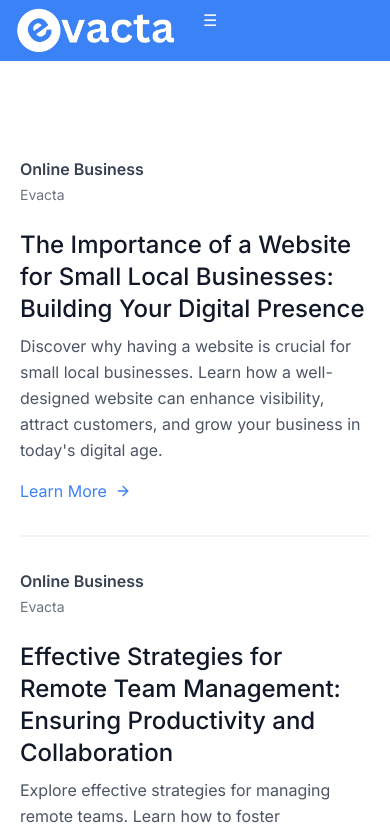
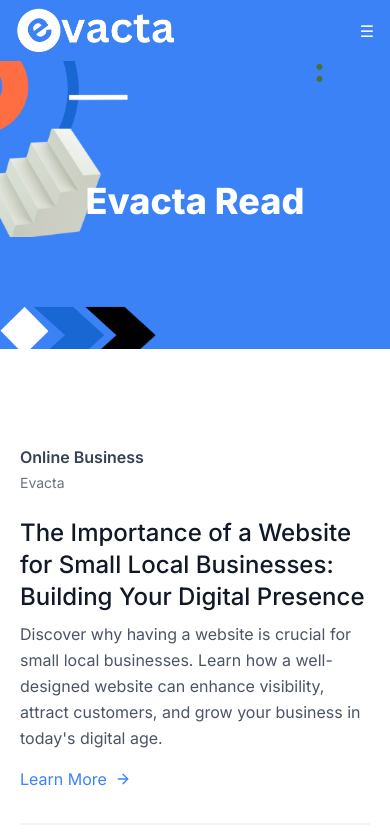
Before and after one commit to itsaniket61/evacta, a Next.js app: page /blog in a window 390 px wide. Shown: the top 834 px of the page. Built offline with nearby package versions, Linux system fonts and the light colour scheme.

Commit message:
Improved Styles for : Navbar and text size

```diff
--- a/app/blog/[slug]/page.jsx
+++ b/app/blog/[slug]/page.jsx
@@ -20,7 +20,7 @@ export default function BlogPage({ params }) {
       >
         <div className='absolute inset-0 bg-black bg-opacity-50'></div>
         <div className='p-4 relative text-center w-full flex flex-col justify-center items-center h-full'>
-          <h1 className='text-white text-4xl font-extrabold'>{post.title}</h1>
+          <h1 className='text-white text-2xl md:text-4xl font-extrabold'>{post.title}</h1>
           <h3 className='mt-2 text-gray-50'>
             <Link href={post.author.href}>
               <i>{post.author.name}</i>
--- a/app/blog/page.jsx
+++ b/app/blog/page.jsx
@@ -9,10 +9,22 @@ export const metadata = {
 
 function Blog() {
   return (
+    <>
+      <div
+        style={{ backgroundImage: "url('/images/Blog Banner.png')" }}
+        className='relative h-72 bg-cover bg-center'
+      >
+        <div className='absolute inset-0 '></div>
+        <div className='p-4 relative text-center w-full flex flex-col justify-center items-center h-full'>
+          <h1 className='text-white text-4xl font-extrabold'>Evacta Read</h1>
+          <h3 className='mt-2 text-gray-50'>
+          </h3>
+        </div>
+      </div>
       <section className='text-gray-600 body-font overflow-hidden'>
         <div className='container px-5 py-24 mx-auto'>
           <div className='-my-8 divide-y-2 divide-gray-100'>
-          {Object.keys(posts).map((postKey,idx) => {
+            {Object.keys(posts).map((postKey, idx) => {
               const post = posts[postKey];
               return (
                 <div className='py-8 flex flex-wrap md:flex-nowrap' key={idx}>
@@ -54,6 +66,7 @@ function Blog() {
           </div>
         </div>
       </section>
+    </>
   );
 }
 
--- a/components/Utils/Navbar.jsx
+++ b/components/Utils/Navbar.jsx
@@ -12,53 +12,66 @@ function Navbar() {
   };
 
   return (
-    <nav className='bg-blue-500 text-white px-2 flex flex-wrap'>
-      <div id='logo' className='pr-4 font-semibold text-3xl w-1/2 md:w-1/12 p-2'>
+    <nav className='bg-blue-500 text-white px-2 flex flex-wrap items-center'>
+      <div
+        id='logo'
+        className='pr-4 font-semibold text-3xl w-1/2 md:w-1/12 p-2'
+      >
         <Link href='/'>
-          <Image src='/images/logo.png' height={340} width={1230} alt='evacta logo' className='transition-all duration-300 hover:scale-125' />
+          <Image
+            src='/images/logo.png'
+            height={340}
+            width={1230}
+            alt='evacta logo'
+            className='transition-all duration-300 hover:scale-125'
+          />
         </Link>
       </div>
-      <div id='menu' className='md:flex-grow'>
+      <div id='menu' className='flex-grow'>
         <div className='md:flex hidden'>
           <ul className='md:flex py-2 '>
-            {
-              menuItems.map((item, id) => (
-                <Link href={item.href} key={id} target={item.newTab ? '_blank' : ''}>
-                  <li
-                    className='px-4 font-medium'
-                  >
-                    {item.name}
-                  </li>
-                </Link>))
-            }
+            {menuItems.map((item, id) => (
+              <Link
+                href={item.href}
+                key={id}
+                target={item.newTab ? '_blank' : ''}
+              >
+                <li className='px-4 font-medium'>{item.name}</li>
+              </Link>
+            ))}
           </ul>
         </div>
         <div className='md:hidden flex'>
-          <button
-            onClick={toggleMobileMenu}
-            className='text-white p-2 focus:outline-none focus:bg-blue-600 float-right'
-          >
-            ☰
-          </button>
-        </div>
-        {isMobileMenuOpen && (
-          <div className='md:hidden transition-all duration-300'>
-            <ul className='py-2'>
-              {
-                menuItems.map((item, id) => (
-                  <Link href={item.href} key={id} className='w-full' target={item.newTab ? '_blank' : ''}>
+          {isMobileMenuOpen && (
+            <div className='md:hidden transition-all duration-300'>
+              <ul className='py-2'>
+                {menuItems.map((item, id) => (
+                  <Link
+                    href={item.href}
+                    key={id}
+                    className='w-full'
+                    target={item.newTab ? '_blank' : ''}
+                  >
                     <li
                       onClick={toggleMobileMenu}
                       className='block px-4 py-2 font-medium'
                     >
                       {item.name}
                     </li>
-                  </Link>))
-              }
-
-            </ul>
+                  </Link>
+                ))}
+              </ul>
+            </div>
+          )}
+          <div className='flex-grow'>
+            <button
+              onClick={toggleMobileMenu}
+              className='text-white p-2 focus:outline-none focus:bg-blue-600 float-right'
+            >
+              ☰
+            </button>
           </div>
-        )}
+        </div>
       </div>
     </nav>
   );
```
Lines whose indentation alone changed are shown as unchanged.
